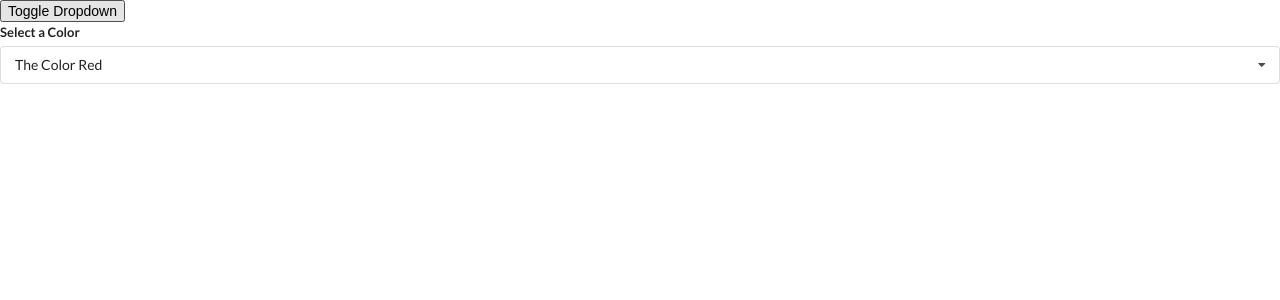
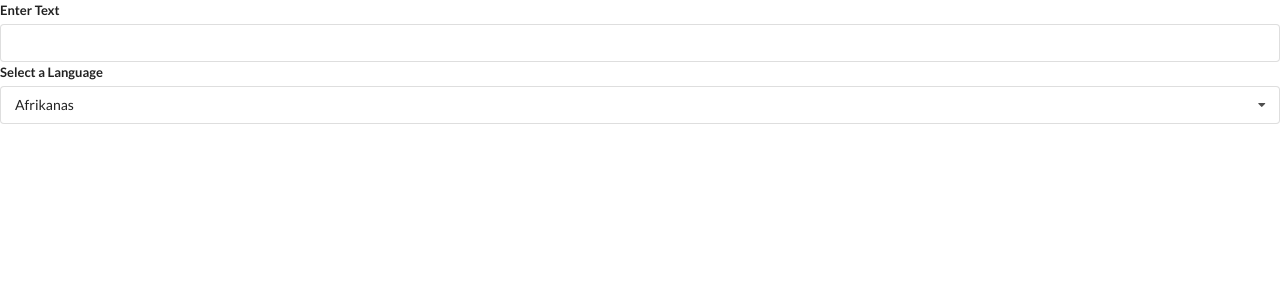
Before and after one commit to kamathsachin/wigedy-widgets, a React (Create React App) app: page / in a window 1280 px wide. Shown: the top 300 px of the page. Built offline with nearby package versions, Linux system fonts and the light colour scheme.

Commit message:
Implemented Translate component

```diff
--- a/src/App.js
+++ b/src/App.js
@@ -1,7 +1,8 @@
 import React, { useState } from "react";
 // import Accordian from "./components/Accordian";
 // import Search from "./components/Search";
-import Dropdown from "./components/Dropdown";
+// import Dropdown from "./components/Dropdown";
+import Translate from "./components/Translate";
 
 // const items = [
 //   {
@@ -34,14 +35,14 @@
 ];
 
 const App = () => {
-  const [selected, setSelected] = useState(options[0]);
-  const [showDropDown, setShowDropDown] = useState(true);
+  // const [selected, setSelected] = useState(options[0]);
+  // const [showDropDown, setShowDropDown] = useState(true);
 
   return (
     <div>
       {/* <Accordian items={items} /> */}
       {/* <Search /> */}
-      <button onClick={() => setShowDropDown(!showDropDown)}>
+      {/* <button onClick={() => setShowDropDown(!showDropDown)}>
         Toggle Dropdown
       </button>
       {showDropDown ? (
@@ -50,7 +51,8 @@
           onSelectionChange={setSelected}
           options={options}
         />
-      ) : null}
+      ) : null} */}
+      <Translate />
     </div>
   );
 };
--- a/src/components/Dropdown.js
+++ b/src/components/Dropdown.js
@@ -1,6 +1,6 @@
 import React, { useState, useEffect, useRef } from "react";
 
-const Dropdown = ({ options, selected, onSelectionChange }) => {
+const Dropdown = ({ title, options, selected, onSelectionChange }) => {
   const [open, setOpen] = useState(false);
   const ref = useRef();
 
@@ -39,7 +39,7 @@
   return (
     <div ref={ref} className="ui form">
       <div className="field">
-        <label className="label">Select a Color</label>
+        <label className="label">{title ? title : "Select a Color"}</label>
         <div
           onClick={() => setOpen(!open)}
           className={`ui selection dropdown ${open ? "visible active" : ""}`}
--- /dev/null
+++ b/src/components/Translate.js
@@ -0,0 +1,41 @@
+import React, { useState } from "react";
+import Dropdown from "./Dropdown";
+
+const options = [
+  {
+    label: "Afrikanas",
+    value: "ak",
+  },
+  {
+    label: "Arabic",
+    value: "ar",
+  },
+  {
+    label: "Hindi",
+    value: "hi",
+  },
+];
+
+const Translate = () => {
+  const [language, setLanguage] = useState(options[0]);
+  const [text, setText] = useState("");
+
+  return (
+    <div>
+      <div className="ui form">
+        <div className="field">
+          <label>Enter Text</label>
+          <input value={text} onChange={(e) => setText(e.target.value)} />
+        </div>
+      </div>
+      <Dropdown
+        title={"Select a Language"}
+        options={options}
+        selected={language}
+        onSelectionChange={setLanguage}
+      />
+    </div>
+  );
+};
+
+export default Translate;
```
